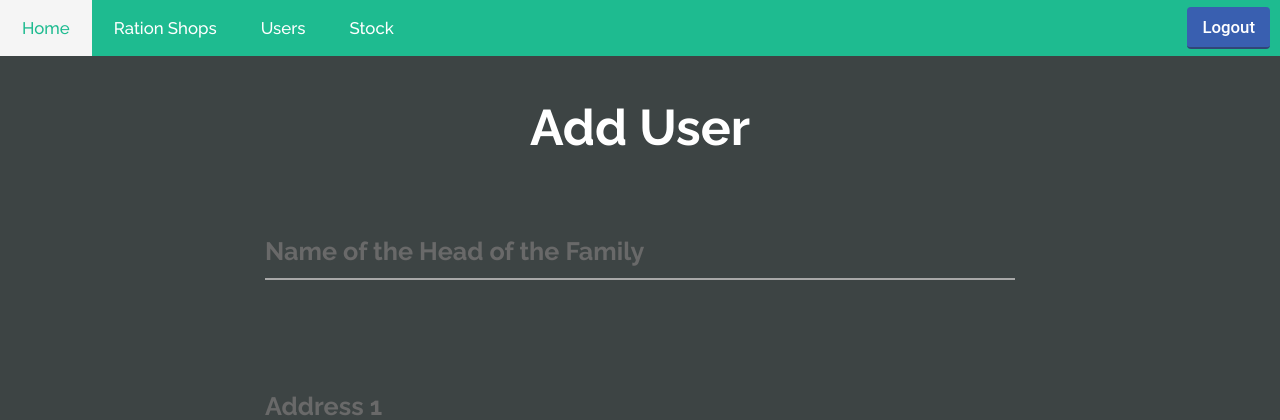
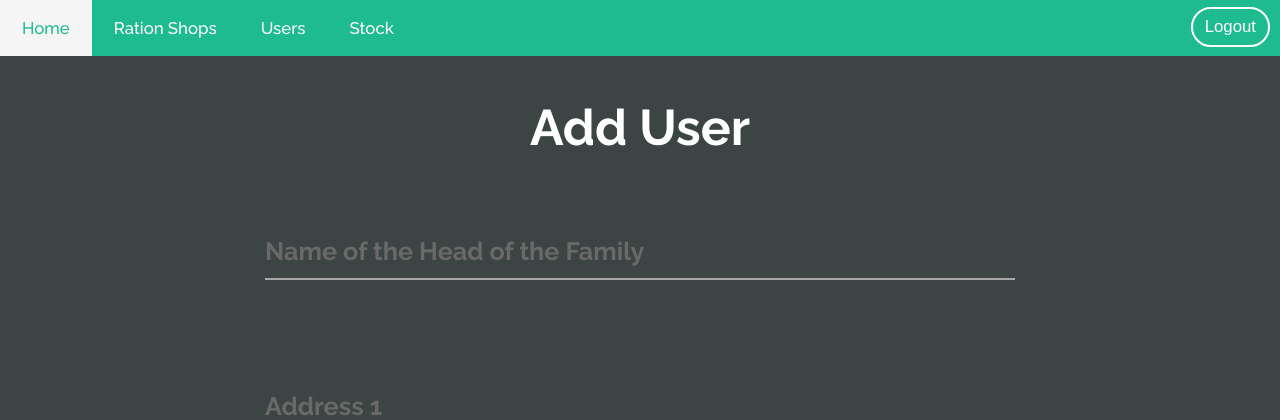
Before and after one commit to JerrinThomas/Ration-Management-System, a PHP site: page / in a window 1280 px wide. Shown: the top 420 px of the page. Run offline with PHP 8.4, Linux system fonts and the light colour scheme.

Commit message:
logout button

```diff
--- a/add user/styles.css
+++ b/add user/styles.css
@@ -54,19 +54,24 @@ li.dropdown{
 }
 
 .anbutton{
-  background-color: #395fb0;
-  border-bottom: 2.5px solid #304777;
+  background-color: transparent;
+  border: 2.5px solid #ffff;
   display: inline;
   text-align: center;
-  padding: 10px 15px;
+  padding: 8px 12px;
   color: white;
   text-decoration: none;
-  font-family: 'Roboto';
-  border-radius: 4px;
+  font-family: sans-serif;
+  border-radius: 30px;
   float: right;
   margin-right: 10px;
   margin-top: 7px;
 }
+.anbutton:hover{
+  background-color: white;
+}
+
+
 
 .btn {
   position: relative;
```
